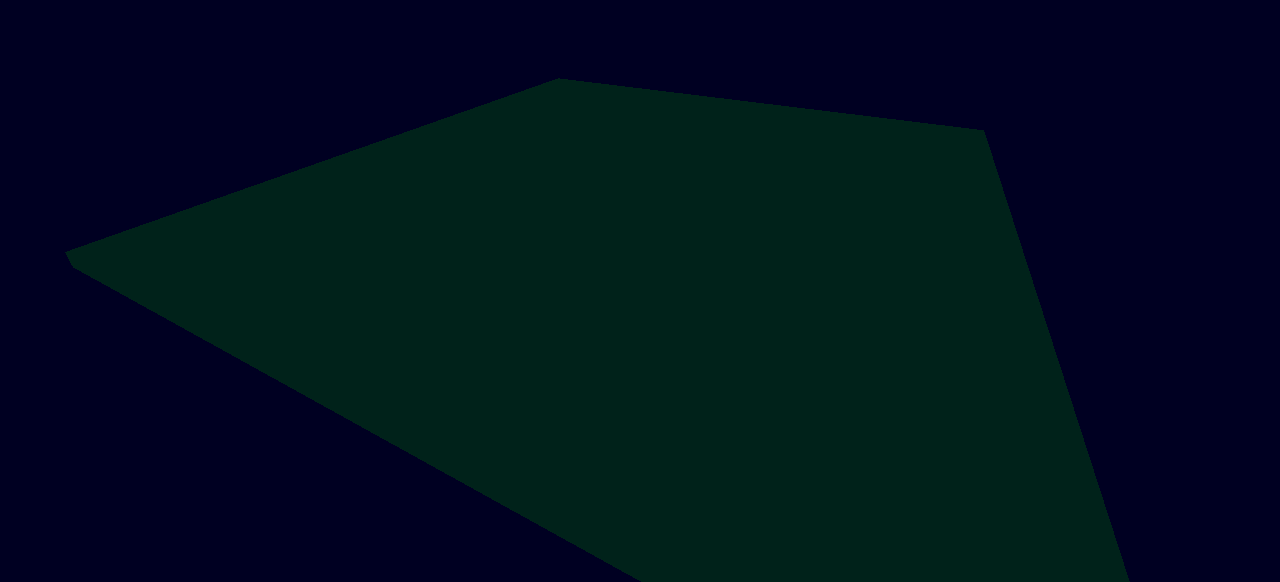
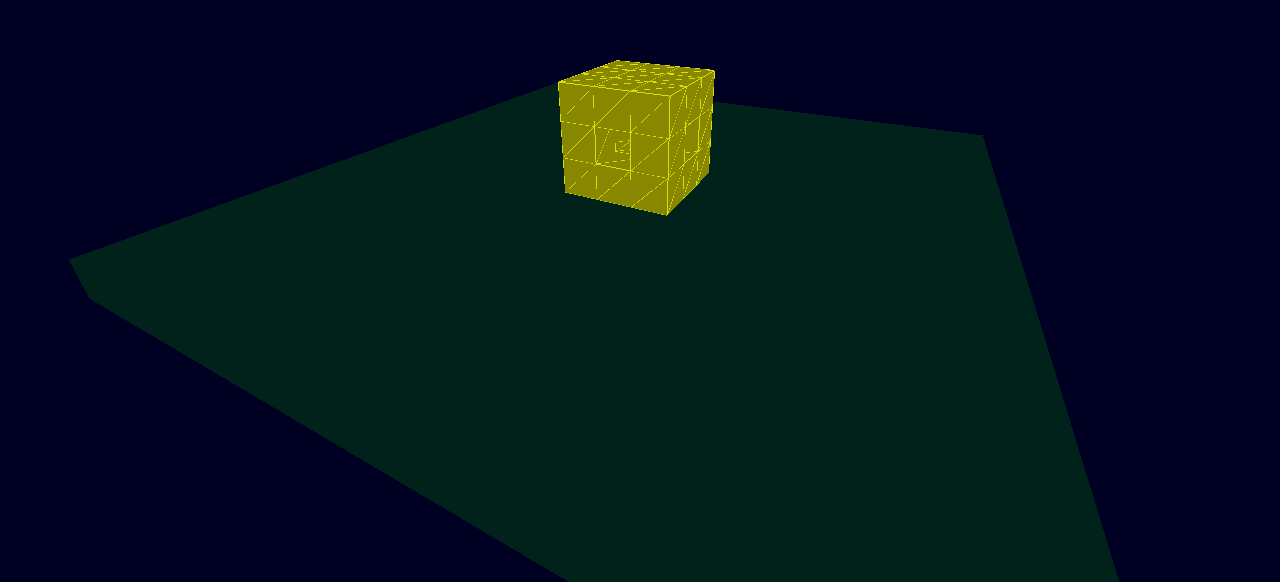
Before and after one commit to WillySu/cubic-city, a plain HTML site: page index.htm in a window 1280 px wide. Shown: the part 218-800 px from the top of the page. Drawn offline with nearby package versions, Linux system fonts and the light colour scheme; animation ran at ten frames a second.

Commit message:
Add Building block with windows

```diff
--- a/index.htm
+++ b/index.htm
@@ -3,7 +3,8 @@
   <head>
     <title>Three.js Garage</title>
     <script src="https://cdnjs.cloudflare.com/ajax/libs/three.js/r128/three.min.js"></script>
-    <script src="js/libs/OrbitControls.js"></script>
+    <script src="js/libs/three/OrbitControls.js"></script>
+    <script src="js/libs/BuildingBlock.js"></script>
     <script src="js/index.js"></script>
     <link rel="stylesheet" type="text/css" href="css/index.css">
   </head>
--- a/js/index.js
+++ b/js/index.js
@@ -1,4 +1,4 @@
-const UNIT = 16;
+const UNIT = 6;
 
 const scene = new THREE.Scene();
 scene.background = new THREE.Color(0x000022);
@@ -29,7 +29,12 @@ function init () {
   const geometry = new THREE.BoxGeometry(UNIT * 3, 1, UNIT * 3);
   const material = new THREE.MeshBasicMaterial({ color: 0x008800, opacity: 0.25, transparent: true });
   const plane = new THREE.Mesh(geometry, material);
+  plane.position.set(0, -0.5, 0);
   scene.add(plane);
+
+  const buildingBlock = getBuildingBlock()
+  buildingBlock.position.set(0, 1.5, 0);
+  scene.add(buildingBlock);
 
   resize();
   document.body.appendChild(renderer.domElement);
--- /dev/null
+++ b/js/libs/BuildingBlock.js
@@ -0,0 +1,37 @@
+function getPlainBlock (col, row, dep) {
+  const geometry = new THREE.BoxGeometry(1, 1, 1);
+  const material = new THREE.MeshBasicMaterial({ color: 0x888800 });
+  const cube = new THREE.Mesh(geometry, material);
+  cube.position.set(col, row, dep);
+
+  return cube;
+}
+
+function getWireBlock (col, row, dep) {
+  const geometry = new THREE.BoxGeometry(1, 1, 1);
+  const material = new THREE.MeshBasicMaterial({ color: 0xdddd00, wireframe: true });
+  const cube = new THREE.Mesh(geometry, material);
+  cube.position.set(col, row, dep);
+
+  return cube;
+}
+
+function getBuildingBlock () {
+  const group = new THREE.Object3D();
+
+  for (let row=-1; row<=1; row++) {
+    for (let col=-1; col<=1; col++) {
+      for (let dep=-1; dep<=1; dep++) {
+        if (
+          row !== 0 ||
+          (Math.abs(col) === 1 && Math.abs(dep) === 1)
+        ) {
+          group.add(getPlainBlock(col, row, dep));
+          group.add(getWireBlock(col, row, dep));
+        }
+      }
+    }
+  }
+
+  return group;
+}
```
Also changed, not shown: js/libs/three/OrbitControls.js (renamed from js/libs/OrbitControls.js), 1 other file.
